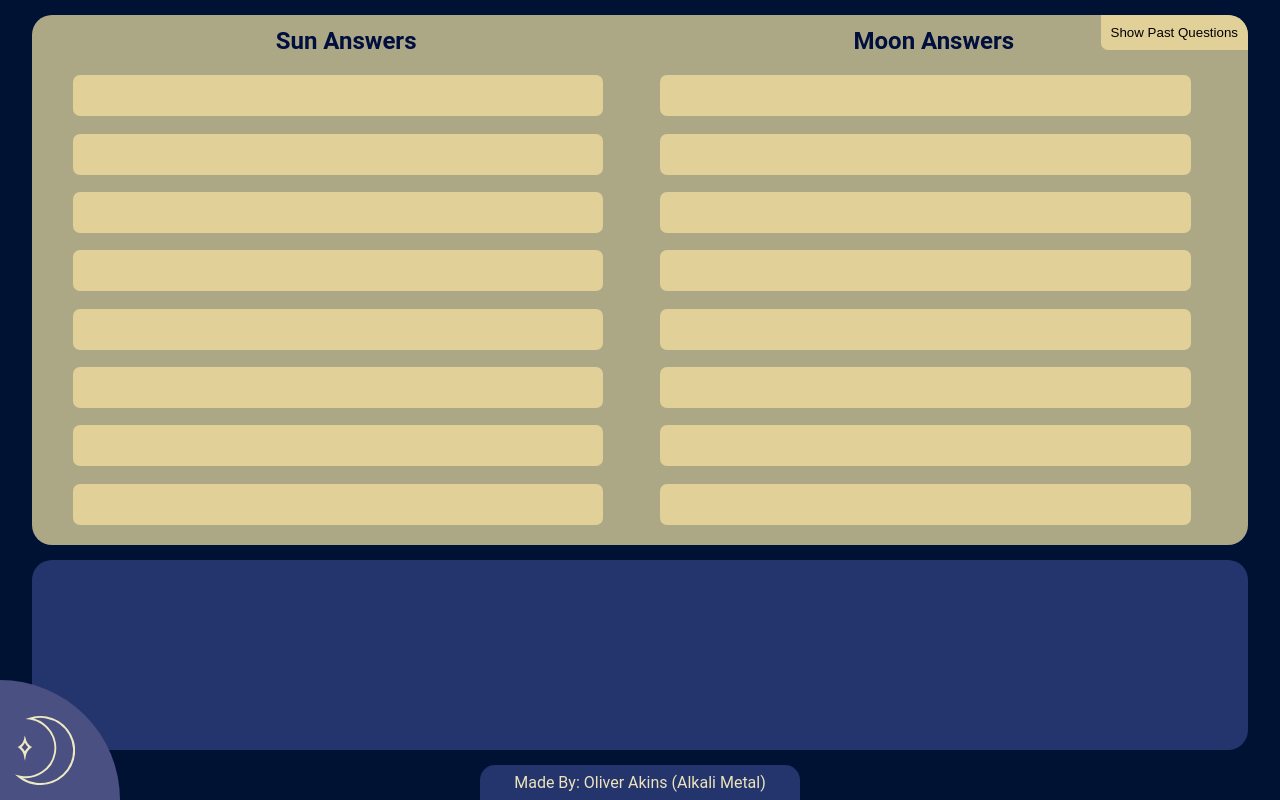
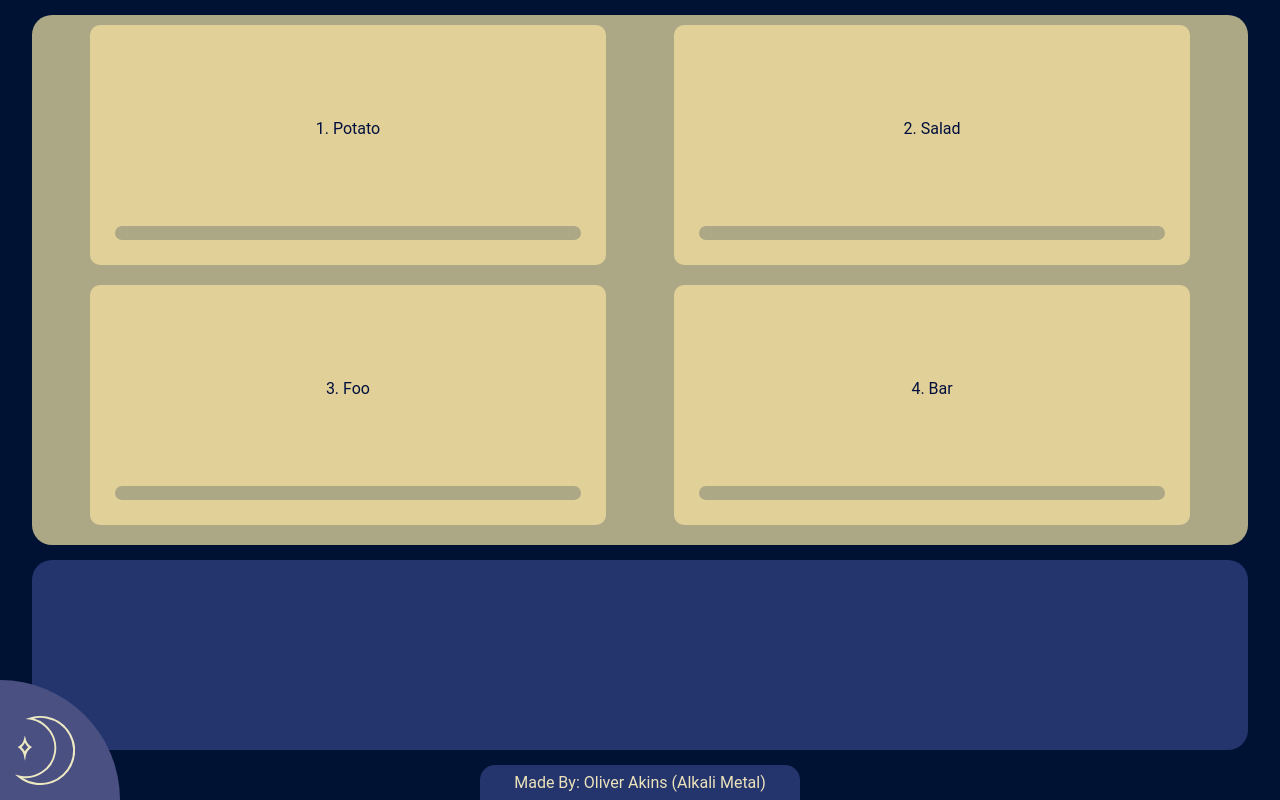
Before and after one commit to Oliver-Akins/Phantom-Ink-Online, a Vue app in the folder web/: page / in a window 1280 px wide. Built offline with nearby package versions, Linux system fonts and the light colour scheme.

Commit message:
Detect if an object has been chosen and change the display if it hasn't.

```diff
--- a/web/src/views/InGame.vue
+++ b/web/src/views/InGame.vue
@@ -1,16 +1,16 @@
 <template>
 	<div id="GameView" class="maximize">
-		<game-board />
+		<game-board v-if="isGuesser || objectChosen" />
+		<object-selector v-else />
 		<player-hand />
 		<team-reminder />
-		<discard-hand
-			v-if="isGuesser"
-		/>
+		<discard-hand v-if="isGuesser" />
 	</div>
 </template>
 
 <script>
 import DiscardHand from "../components/DiscardHandButton";
+import ObjectSelector from "../components/ChooseObject";
 import TeamReminder from "../components/TeamReminder";
 import GameBoard from "../components/GameBoard";
 import PlayerHand from "../components/Hand";
@@ -18,6 +18,7 @@ import PlayerHand from "../components/Hand";
 export default {
 	name: `InGame`,
 	components: {
+		"object-selector": ObjectSelector,
 		"team-reminder": TeamReminder,
 		"discard-hand": DiscardHand,
 		"player-hand": PlayerHand,
@@ -26,6 +27,9 @@ export default {
 	computed: {
 		isGuesser() {
 			return this.$store.state.role === this.$store.state.guesser_name;
+		},
+		objectChosen() {
+			return this.$store.state.chosen_object != null;
 		},
 	},
 	methods: {},
```
